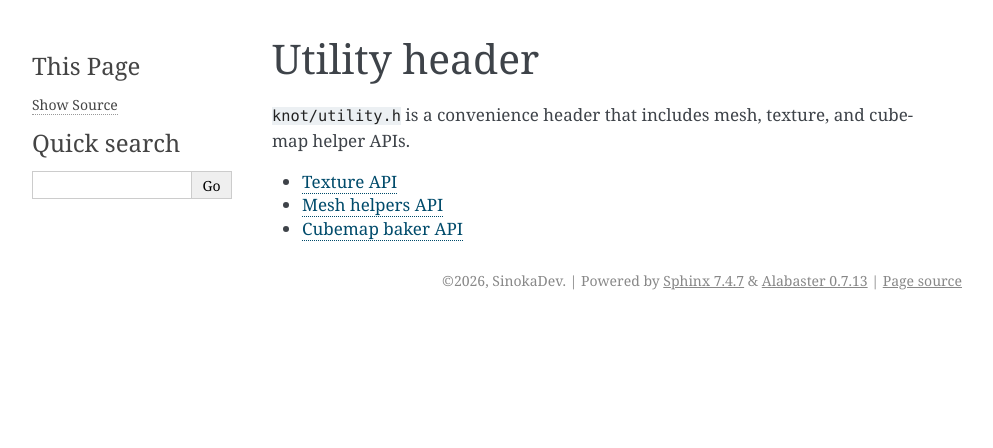
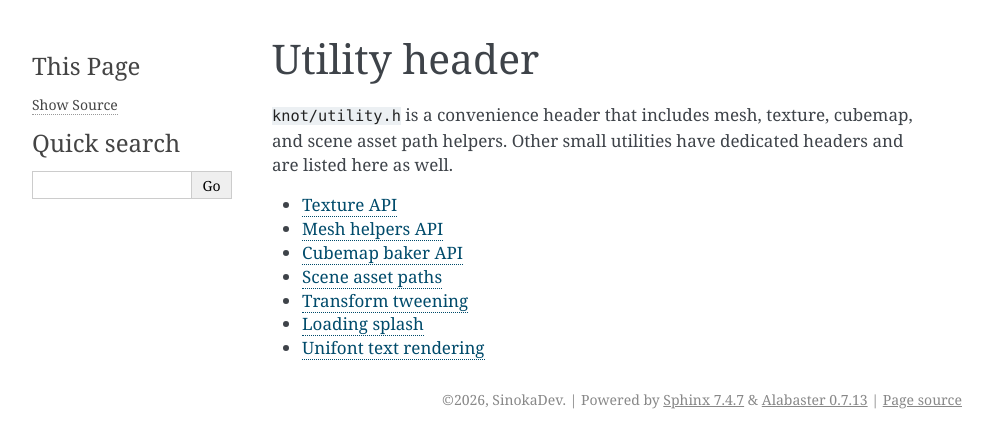
Before and after one commit to sinokadev/notengine, a Sphinx documentation site: the page built from docs/source/api/utility.rst, in a window 1280 px wide. Shown: the top 448 px of the page, without its empty margins (148-1141 px from the left). Built offline with Sphinx 7.4.7, drawn with Linux system fonts in a browser that asks for light colours; the version number could not be read and is left out.

Commit message:
add docs

```diff
--- a/docs/source/api/audio.rst
+++ b/docs/source/api/audio.rst
@@ -3,3 +3,9 @@ Audio API
 
 .. doxygenclass:: knot::Audio
    :members:
+
+.. doxygenstruct:: knot::Clip
+   :members:
+
+.. doxygenstruct:: knot::Playback
+   :members:
--- a/docs/source/api/cubemap-baker.rst
+++ b/docs/source/api/cubemap-baker.rst
@@ -4,3 +4,5 @@ Cubemap baker API
 .. doxygenfunction:: knot::bakeHDRMapToCubemap
 
 .. doxygenfunction:: knot::bakeCubemapToIrradianceMap
+
+.. doxygenfunction:: knot::bakeCubemapToPrefilterMap
--- a/docs/source/api/index.rst
+++ b/docs/source/api/index.rst
@@ -5,7 +5,9 @@ API
    :maxdepth: 2
 
    engine
+   engine-settings
    scene
+   audio
    camera
    resources
    manager
--- a/docs/source/api/utility.rst
+++ b/docs/source/api/utility.rst
@@ -1,8 +1,9 @@
 Utility header
 ==============
 
-``knot/utility.h`` is a convenience header that includes mesh, texture, and
-cubemap helper APIs.
+``knot/utility.h`` is a convenience header that includes mesh, texture,
+cubemap, and scene asset path helpers. Other small utilities have dedicated
+headers and are listed here as well.
 
 .. toctree::
    :maxdepth: 1
@@ -10,3 +11,7 @@ cubemap helper APIs.
    texture
    mesh-helper
    cubemap-baker
+   scene-asset-path
+   tween
+   loading-splash
+   unifont
```
Also changed, not shown: docs/source/api/engine-settings.rst (added, +12 -0 lines), docs/source/api/loading-splash.rst (added, +13 -0 lines), docs/source/api/scene-asset-path.rst (added, +9 -0 lines), docs/source/api/tween.rst (added, +14 -0 lines), docs/source/api/unifont.rst (added, +32 -0 lines).
